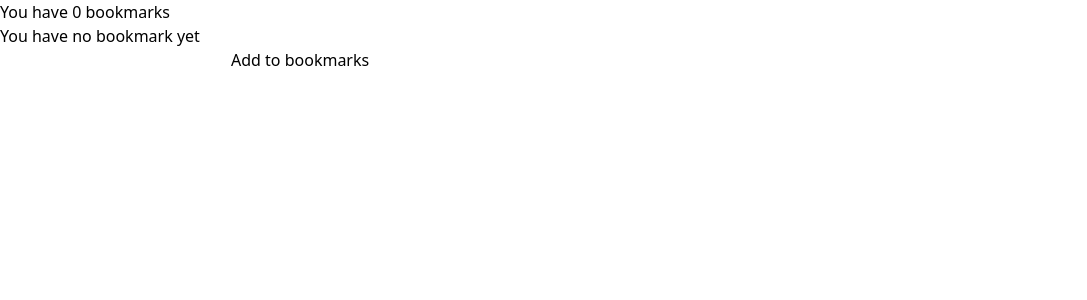
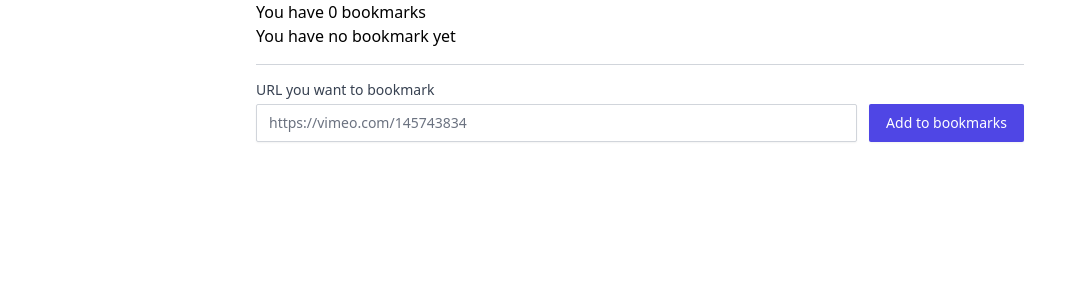
Before and after one commit to m5r/klaxoon-test, a React (Create React App) app: page /list in a window 1280 px wide. Shown: the top 300 px of the page, without its empty margins (0-1087 px from the left). Built offline with nearby package versions, Linux system fonts and the light colour scheme.

Commit message:
style new bookmark input

```diff
--- a/package.json
+++ b/package.json
@@ -3,6 +3,7 @@
   "version": "0.1.0",
   "private": true,
   "dependencies": {
+    "@tailwindcss/forms": "^0.2.1",
     "@testing-library/jest-dom": "^5.11.9",
     "@testing-library/react": "^11.2.5",
     "@testing-library/user-event": "^13.0.10",
--- a/src/app.tsx
+++ b/src/app.tsx
@@ -8,6 +8,8 @@ import EditPage from "./pages/edit";
 function App() {
 	return (
 		<Router>
+			<div className="max-w-7xl mx-auto px-4 sm:px-6 lg:px-8">
+				<div className="max-w-3xl mx-auto">
 					<Switch>
 						<Route path="/list" exact component={ListPage} />
 						<Route path="/edit/:bookmarkId" exact component={EditPage} />
@@ -15,6 +17,8 @@ function App() {
 							<Redirect to="/list" />
 						</Route>
 					</Switch>
+				</div>
+			</div>
 		</Router>
 	);
 }
--- a/src/pages/list.tsx
+++ b/src/pages/list.tsx
@@ -40,17 +40,40 @@ const ListPage: FunctionComponent = () => {
 					<p>You have no bookmark yet</p>
 				)}
 
+				<div className="relative py-4">
+					<div className="absolute inset-0 flex items-center">
+						<div className="w-full border-t border-gray-300" />
+					</div>
+				</div>
+
 				<form onSubmit={onSubmit}>
+					<div className="flex items-end gap-x-3">
+						<div className="flex-1">
+							<label htmlFor="new-bookmark-url" className="block text-sm font-medium text-gray-700">
+								URL you want to bookmark
+							</label>
+							<div className="mt-1">
 								<input
 									type="text"
+									name="new-bookmark-url"
+									id="new-bookmark-url"
+									className="shadow-sm focus:ring-indigo-500 focus:border-indigo-500 block w-full sm:text-sm border-gray-300 rounded-sm"
+									placeholder="https://vimeo.com/145743834"
 									value={newBookmarkUrl}
 									onChange={(event) => setNewBookmarkUrl(event.target.value)}
 								/>
+							</div>
+						</div>
 
 						<button
 							type="submit"
+							className={`inline-flex items-center px-4 py-2 border border-transparent text-sm font-medium rounded-sm shadow-sm text-white focus:outline-none focus:ring-2 focus:ring-offset-2
+						${isAddingBookmark ? "cursor-not-allowed bg-indigo-400" : "cursor-pointer bg-indigo-600 hover:bg-indigo-700 focus:ring-indigo-500"}`}
 							disabled={isAddingBookmark}
-					>Add to bookmarks</button>
+						>
+							Add to bookmarks
+						</button>
+					</div>
 				</form>
 			</section>
 		</div>
--- a/tailwind.config.js
+++ b/tailwind.config.js
@@ -3,7 +3,9 @@ module.exports = {
 		extend: {},
 	},
 	variants: {},
-	plugins: [],
+	plugins: [
+		require("@tailwindcss/forms"),
+	],
 	purge: [
 		"./src/**/*.html",
 		"./src/**/*.js",
```
Also changed, not shown: 1 other file (tests, documents, lock files or other folders). Lines whose indentation alone changed are shown as unchanged.
